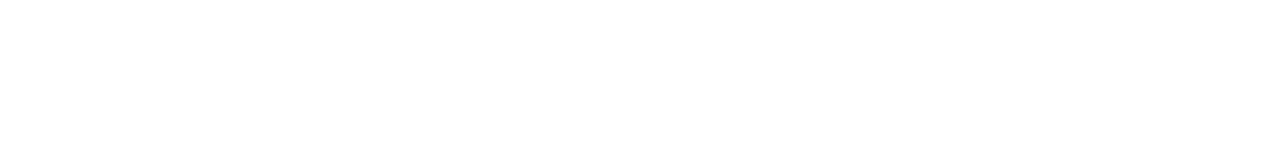
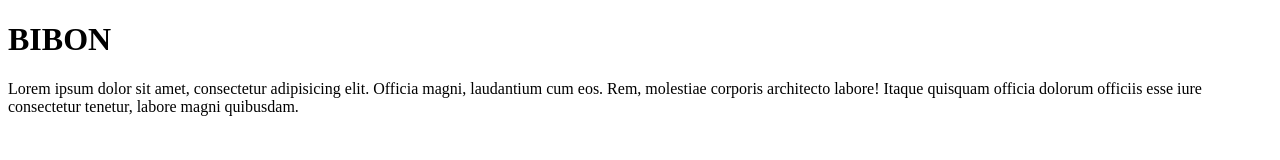
Before and after one commit to alxdr27/test, a plain HTML site: page Untitled-1.html in a window 1280 px wide. Drawn offline with Linux system fonts and the light colour scheme.

Commit message:
добавил бред

```diff
--- a/Untitled-1.html
+++ b/Untitled-1.html
@@ -7,5 +7,7 @@
 </head>
 <body>
     <script src="script.js"></script>
+    <h1>BIBON</h1>
+    <p>Lorem ipsum dolor sit amet, consectetur adipisicing elit. Officia magni, laudantium cum eos. Rem, molestiae corporis architecto labore! Itaque quisquam officia dolorum officiis esse iure consectetur tenetur, labore magni quibusdam.</p>
 </body>
 </html>
```
